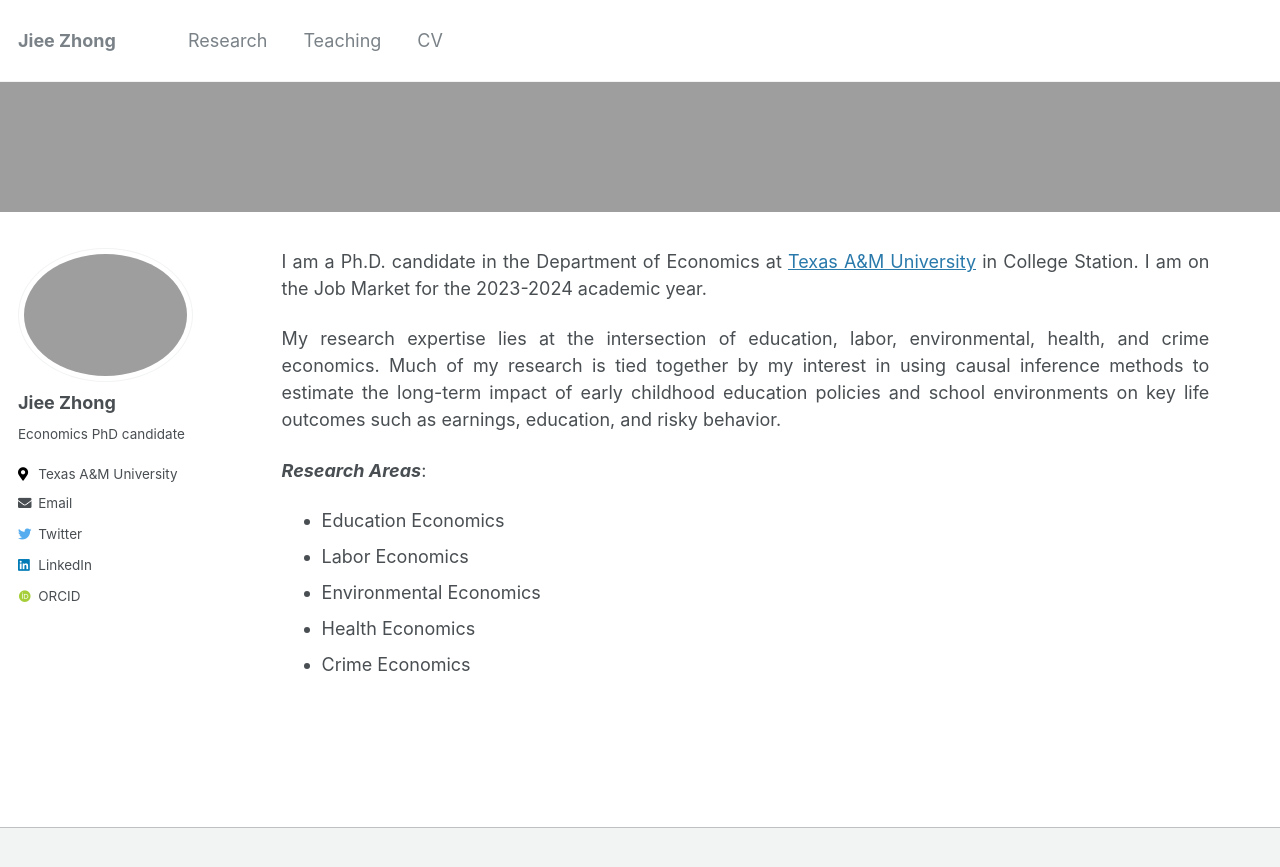
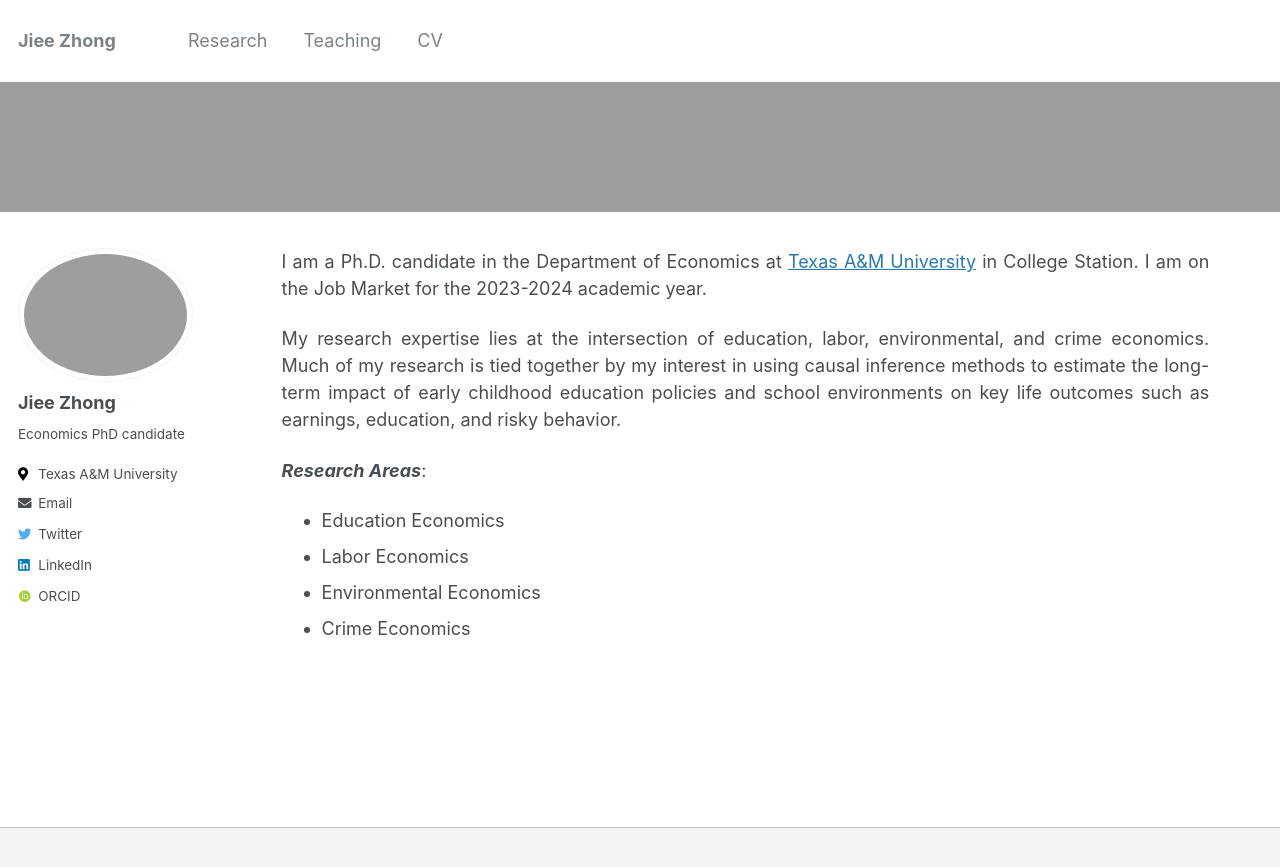
Before and after one commit to jieezhong/jieezhong.github.io, a Jekyll site: the page built from _pages/about.md, in a window 1280 px wide. Shown: the top 867 px of the page. Built offline with Jekyll 4.4.1, drawn with Linux system fonts in a browser that asks for light colours; some web fonts are replaced.

Commit message:
Update about.md

```diff
--- a/_pages/about.md
+++ b/_pages/about.md
@@ -7,11 +7,10 @@ header:
 
 I am a Ph.D. candidate in the Department of Economics at [Texas A&M University](https://liberalarts.tamu.edu/economics/) in College Station. I am on the Job Market for the 2023-2024 academic year.
 
-My research expertise lies at the intersection of education, labor, environmental, health, and crime economics. Much of my research is tied together by my interest in using causal inference methods to estimate the long-term impact of early childhood education policies and school environments on key life outcomes such as earnings, education, and risky behavior.
+My research expertise lies at the intersection of education, labor, environmental, and crime economics. Much of my research is tied together by my interest in using causal inference methods to estimate the long-term impact of early childhood education policies and school environments on key life outcomes such as earnings, education, and risky behavior.
 
 ***Research Areas***:
 - Education Economics
 - Labor Economics
 - Environmental Economics
-- Health Economics
 - Crime Economics
```
